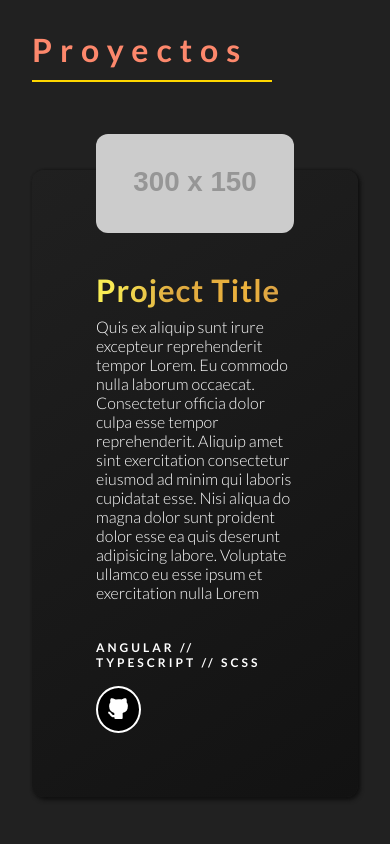
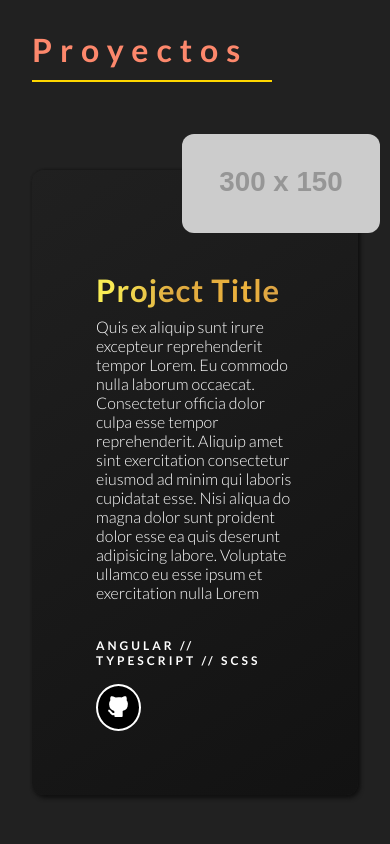
Before and after one commit to PaylemanC/portfolio, an Angular app: page / in a window 390 px wide. Shown: the part 3260-4104 px from the top of the page. Built offline with nearby package versions, Linux system fonts and the light colour scheme.

Commit message:
Corrije posicionamiento img

```diff
--- a/src/app/projects/components/card-project/card-project.component.scss
+++ b/src/app/projects/components/card-project/card-project.component.scss
@@ -5,12 +5,15 @@
   border-radius: 8px;
   border-radius: 12px;
   background: linear-gradient(145deg, #202020, #121212);
+  // background: grey;
   box-shadow: 2px 3px 4px #101010, 1px 0 3px #121212;
   transition: box-shadow 1s;
-  max-width: 700px;
+  max-width: 600px;
+  position: relative;
   img {
     border-radius: 12px;
-    width: 100%;
+    // width: 100%;
+    width: 280px;
     filter: grayscale(1);
     transition: filter .5s;
   }
@@ -38,12 +41,15 @@
     }
   }
   .card-project__content {
-    display: flex;
-    flex-direction: row-reverse;
-    margin-bottom: 16px;
+    // display: flex;
+    // flex-direction: row-reverse;
+    margin-bottom: 36px;
+    .card-project__text {
+      width: 67%;
+    }
     .card-project__img {
-      position: relative;
-      left: 104px;
+      position: absolute;
+      right: -86px;
     }
   }
   .card-project__info {
@@ -86,10 +92,12 @@
     .card-project__content {
       display: flex;
       flex-direction: column;
-      margin-bottom: 38px;
       .card-project__img {
-        left: 0;
+        position: relative;
         bottom: 36px;
+      }
+      .card-project__text {
+        width: 100%;
       }
     }
     img {
```
